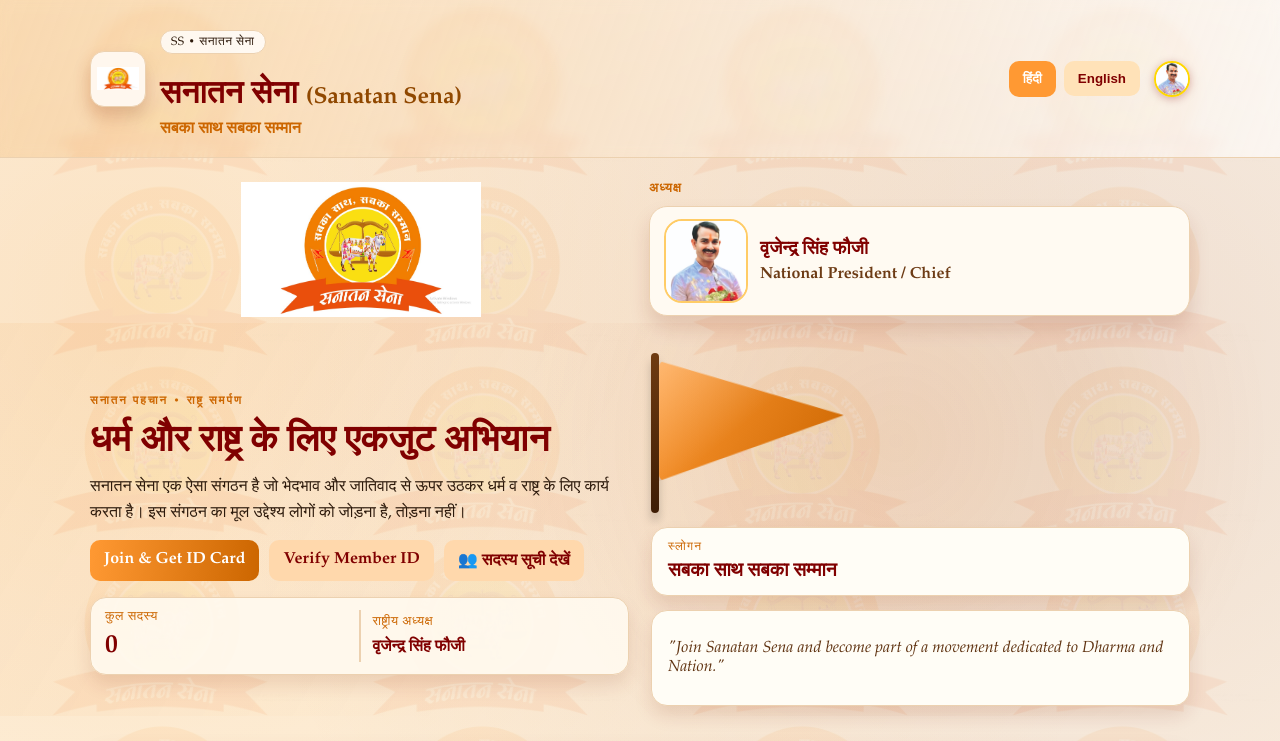
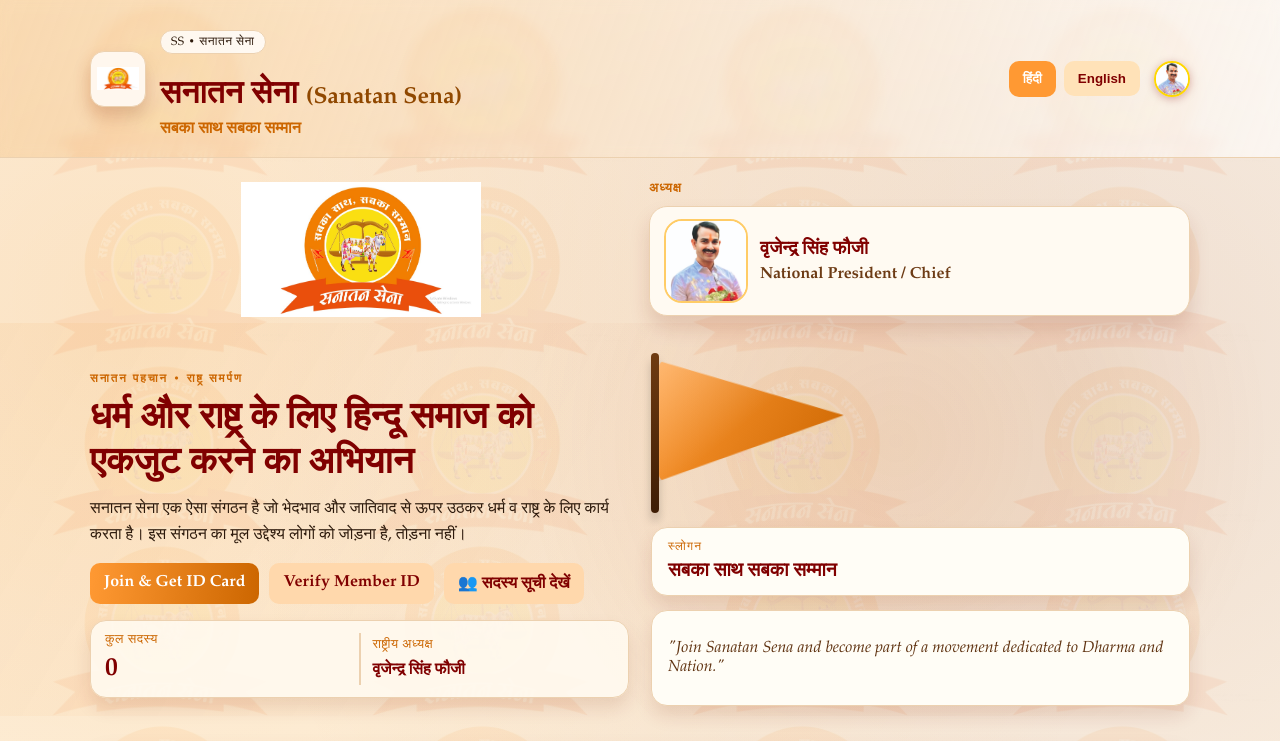
Before and after one commit to shivanshmishra256/sanatan-sena, a website: page public/index.html in a window 1280 px wide. Shown: the top 741 px of the page. Drawn offline with nearby package versions, Linux system fonts and the light colour scheme; no server answers; a script that the page names is missing.

Commit message:
Update hero message

```diff
--- a/public/index.html
+++ b/public/index.html
@@ -49,7 +49,7 @@
       <div class="container hero-grid">
         <div class="hero-copy">
           <p class="hero-kicker">सनातन पहचान • राष्ट्र समर्पण</p>
-          <h2 class="hero-headline">धर्म और राष्ट्र के लिए एकजुट अभियान</h2>
+          <h2 class="hero-headline">धर्म और राष्ट्र के लिए हिन्दू समाज को एकजुट करने का अभियान</h2>
           <p class="hero-description hi-only">
             सनातन सेना एक ऐसा संगठन है जो भेदभाव और जातिवाद से ऊपर उठकर धर्म व राष्ट्र के लिए कार्य करता है।
             इस संगठन का मूल उद्देश्य लोगों को जोड़ना है, तोड़ना नहीं।
```
